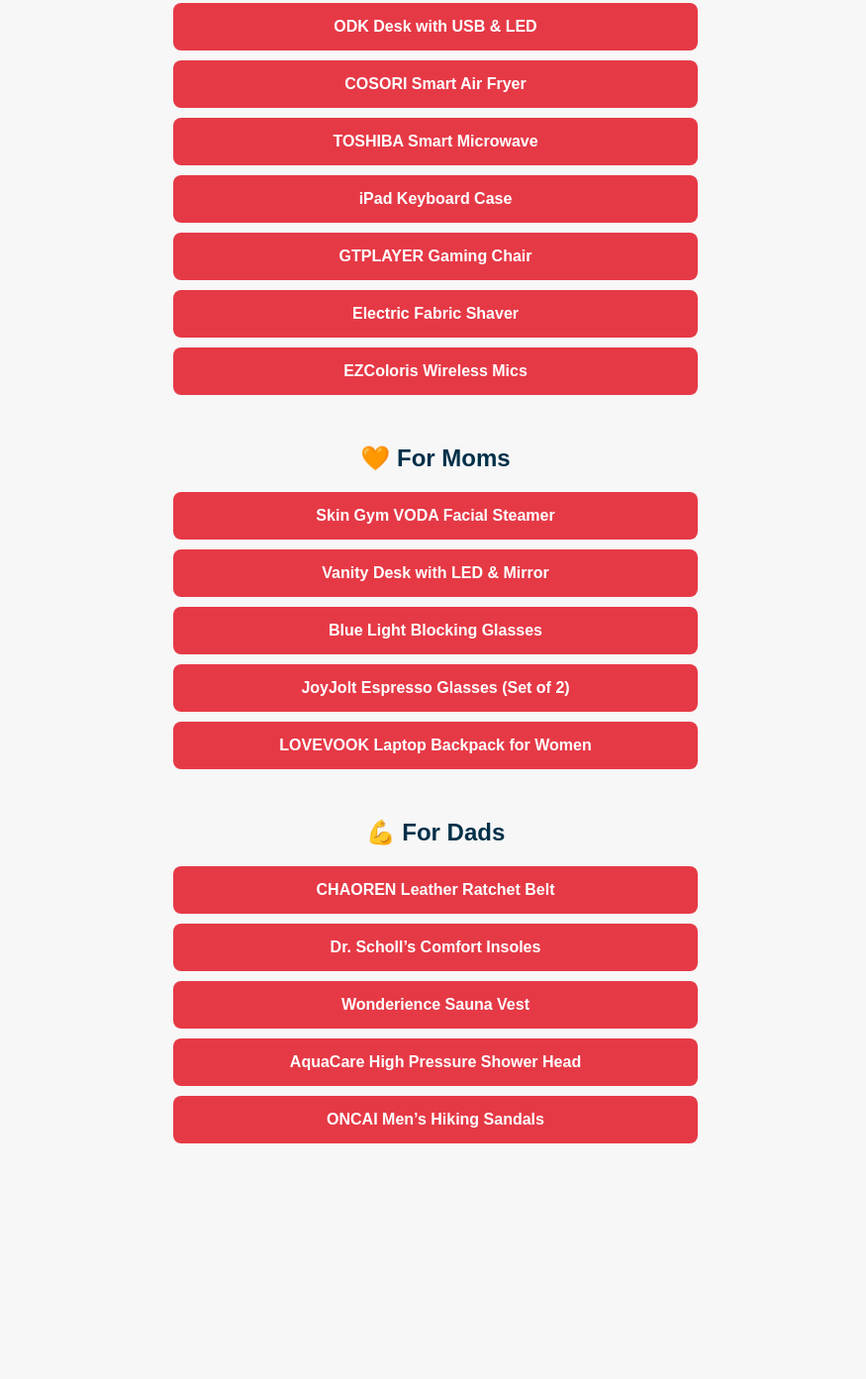
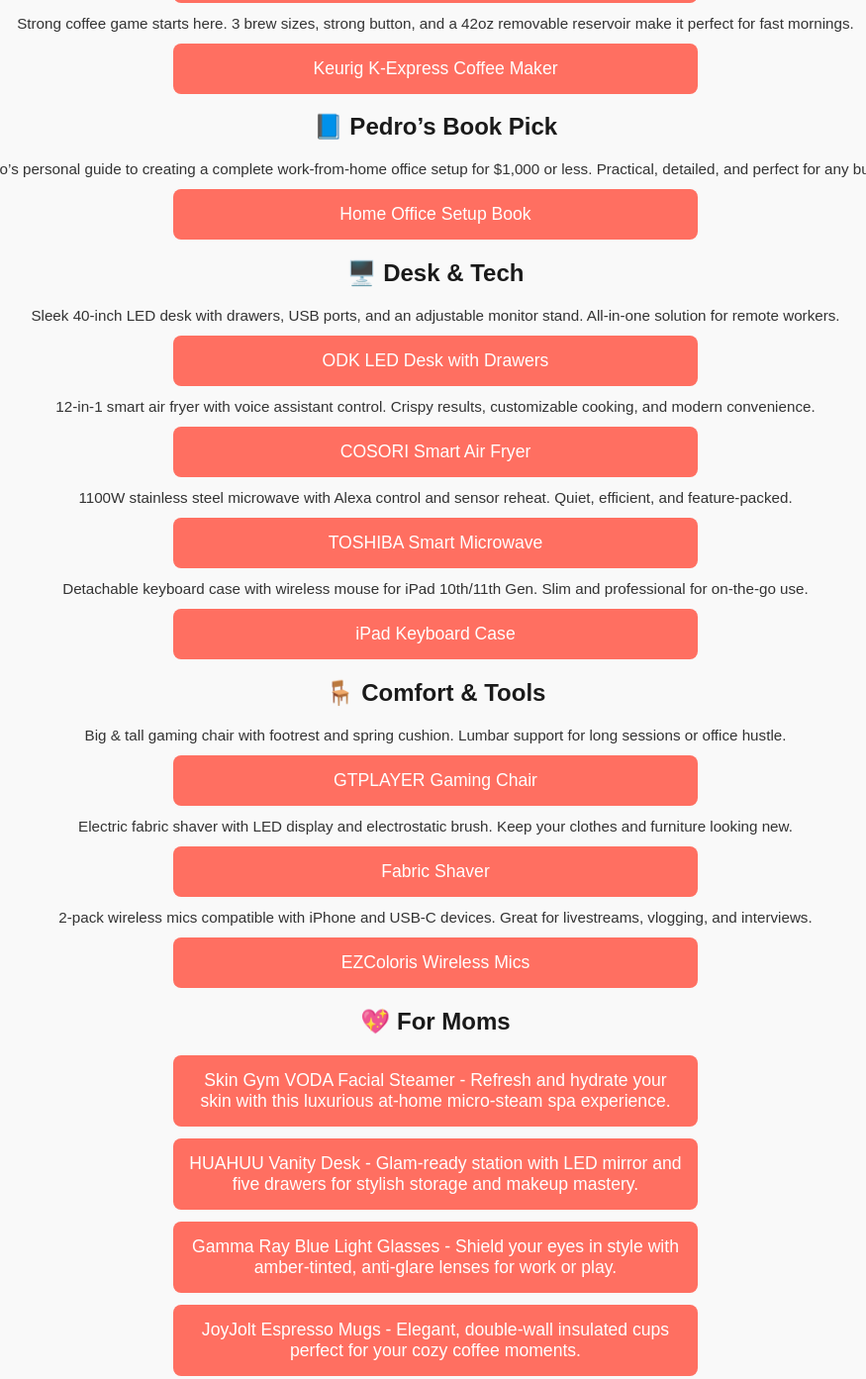
Before and after one commit to mrpedro74/vibeflex-site, a plain HTML site: page index.html in a window 1280 px wide. Shown: the part 531-1924 px from the top of the page at 99% size, without its empty margins (200-1075 px from the left). Before the commit the page ends 1744 px from the top, so only its background shows below. Drawn offline with Linux system fonts and the light colour scheme.

Commit message:
Add files via upload

```diff
--- a/index.html
+++ b/index.html
@@ -8,69 +8,114 @@
   <style>
     body {
       font-family: Arial, sans-serif;
-      background-color: #f7f7f7;
-      color: #222;
+      background-color: #f9f9f9;
+      color: #333;
+      padding: 40px 20px;
       text-align: center;
-      padding: 40px 20px;
     }
     h1, h2 {
-      color: #003049;
+      color: #1a1a1a;
     }
-    .button {
+    a.button {
       display: block;
-      background-color: #e63946;
-      color: #fff;
+      width: 90%;
+      max-width: 500px;
+      margin: 12px auto;
       padding: 15px;
-      margin: 10px auto;
+      background-color: #ff6f61;
+      color: white;
       text-decoration: none;
-      font-weight: bold;
+      font-size: 1.1em;
       border-radius: 8px;
-      max-width: 500px;
     }
-    .button:hover {
-      background-color: #d62828;
+    a.button:hover {
+      background-color: #e65c4f;
     }
-    section {
-      margin-top: 50px;
+    .desc {
+      font-size: 0.95em;
+      margin-bottom: 8px;
     }
   </style>
 </head>
 <body>
   <h1>Welcome to VibeFlex</h1>
-  <p>Handpicked viral and smart finds that level up your space, style, and daily grind.</p>
+  <p>Your handpicked hub for viral finds, smart tools, and everyday gear — all personally curated by Pedro.</p>
 
-  <section>
-    <h2>🛍️ Curated Product Picks</h2>
+  <h2>🔥 Hot Now</h2>
+  <div class="desc">Meal prep in style with these 30 airtight glass containers featuring upgraded snap-lock lids. Microwave, oven, and freezer friendly.</div>
   <a class="button" href="https://www.amazon.com/dp/B09J4NTZ9P?tag=pm330a-20" target="_blank">Glass Food Storage Containers</a>
-    <a class="button" href="https://www.amazon.com/dp/B0D4V7D76L?tag=pm330a-20" target="_blank">35-Pack Vacuum Storage Bags</a>
-    <a class="button" href="https://www.amazon.com/dp/B0F1D14FF8?tag=pm330a-20" target="_blank">Root Labs Shilajit Gummies</a>
+
+  <div class="desc">35-pack of vacuum bags to shrink down your comforters, clothes, and chaos. Includes hand pump for easy air removal.</div>
+  <a class="button" href="https://www.amazon.com/dp/B0D4V7D76L?tag=pm330a-20" target="_blank">Vacuum Space Saver Bags</a>
+
+  <h2>💪 Smart Health</h2>
+  <div class="desc">10-in-1 formula with Shilajit, Ashwagandha, and Maca for energy, focus, and vitality. Sugar-free and vegan-friendly.</div>
+  <a class="button" href="https://www.amazon.com/dp/B0F1D14FF8?tag=pm330a-20" target="_blank">Shilajit Gummies</a>
+
+  <div class="desc">Strong coffee game starts here. 3 brew sizes, strong button, and a 42oz removable reservoir make it perfect for fast mornings.</div>
   <a class="button" href="https://www.amazon.com/dp/B083248S3B?tag=pm330a-20" target="_blank">Keurig K-Express Coffee Maker</a>
-    <a class="button" href="https://www.amazon.com/dp/B0DH2LJCVV?tag=pm330a-20" target="_blank">Home Office Book – $1,000 Setup</a>
-    <a class="button" href="https://www.amazon.com/dp/B0CCVJ6GZM?tag=pm330a-20" target="_blank">ODK Desk with USB & LED</a>
+
+  <h2>📘 Pedro’s Book Pick</h2>
+  <div class="desc">Pedro’s personal guide to creating a complete work-from-home office setup for $1,000 or less. Practical, detailed, and perfect for any budget.</div>
+  <a class="button" href="https://www.amazon.com/dp/B0DH2LJCVV?tag=pm330a-20" target="_blank">Home Office Setup Book</a>
+
+  <h2>🖥️ Desk & Tech</h2>
+  <div class="desc">Sleek 40-inch LED desk with drawers, USB ports, and an adjustable monitor stand. All-in-one solution for remote workers.</div>
+  <a class="button" href="https://www.amazon.com/dp/B0CCVJ6GZM?tag=pm330a-20" target="_blank">ODK LED Desk with Drawers</a>
+
+  <div class="desc">12-in-1 smart air fryer with voice assistant control. Crispy results, customizable cooking, and modern convenience.</div>
   <a class="button" href="https://www.amazon.com/dp/B089ZT66H9?tag=pm330a-20" target="_blank">COSORI Smart Air Fryer</a>
+
+  <div class="desc">1100W stainless steel microwave with Alexa control and sensor reheat. Quiet, efficient, and feature-packed.</div>
   <a class="button" href="https://www.amazon.com/dp/B0847HWSCX?tag=pm330a-20" target="_blank">TOSHIBA Smart Microwave</a>
-    <a class="button" href="https://www.amazon.com/dp/B0B9R1ZJ5N?tag=pm330a-20" target="_blank">iPad Keyboard Case</a>
+
+  <div class="desc">Detachable keyboard case with wireless mouse for iPad 10th/11th Gen. Slim and professional for on-the-go use.</div>
+  <a class="button" href="https://www.amazon.com/dp/B0D9VBYLGR?tag=pm330a-20" target="_blank">iPad Keyboard Case</a>
+
+  <h2>🪑 Comfort & Tools</h2>
+  <div class="desc">Big & tall gaming chair with footrest and spring cushion. Lumbar support for long sessions or office hustle.</div>
   <a class="button" href="https://www.amazon.com/dp/B0DQL9RW5Y?tag=pm330a-20" target="_blank">GTPLAYER Gaming Chair</a>
-    <a class="button" href="https://www.amazon.com/dp/B0CWQLDVFM?tag=pm330a-20" target="_blank">Electric Fabric Shaver</a>
+
+  <div class="desc">Electric fabric shaver with LED display and electrostatic brush. Keep your clothes and furniture looking new.</div>
+  <a class="button" href="https://www.amazon.com/dp/B0CWQLDVFM?tag=pm330a-20" target="_blank">Fabric Shaver</a>
+
+  <div class="desc">2-pack wireless mics compatible with iPhone and USB-C devices. Great for livestreams, vlogging, and interviews.</div>
   <a class="button" href="https://www.amazon.com/dp/B0D8VQ8GVN?tag=pm330a-20" target="_blank">EZColoris Wireless Mics</a>
-  </section>
 
-  <section>
-    <h2>🧡 For Moms</h2>
-    <a class="button" href="https://www.amazon.com/gp/product/B091WK7VFC?tag=pm330a-20" target="_blank">Skin Gym VODA Facial Steamer</a>
-    <a class="button" href="https://www.amazon.com/gp/product/B0CYWF6MRM?tag=pm330a-20" target="_blank">Vanity Desk with LED & Mirror</a>
-    <a class="button" href="https://www.amazon.com/gp/product/B00BQ7KBV4?tag=pm330a-20" target="_blank">Blue Light Blocking Glasses</a>
-    <a class="button" href="https://www.amazon.com/gp/product/B01N07HRYP?tag=pm330a-20" target="_blank">JoyJolt Espresso Glasses (Set of 2)</a>
-    <a class="button" href="https://www.amazon.com/gp/product/B09QRQHJ8V?tag=pm330a-20" target="_blank">LOVEVOOK Laptop Backpack for Women</a>
-  </section>
 
-  <section>
-    <h2>💪 For Dads</h2>
-    <a class="button" href="https://www.amazon.com/gp/product/B083HWTKXY?tag=pm330a-20" target="_blank">CHAOREN Leather Ratchet Belt</a>
-    <a class="button" href="https://www.amazon.com/gp/product/B01M3VQZQ7?tag=pm330a-20" target="_blank">Dr. Scholl’s Comfort Insoles</a>
-    <a class="button" href="https://www.amazon.com/gp/product/B072KNFWZ2?tag=pm330a-20" target="_blank">Wonderience Sauna Vest</a>
-    <a class="button" href="https://www.amazon.com/gp/product/B08WPQ12XX?tag=pm330a-20" target="_blank">AquaCare High Pressure Shower Head</a>
-    <a class="button" href="https://www.amazon.com/gp/product/B0CSM3SR1T?tag=pm330a-20" target="_blank">ONCAI Men’s Hiking Sandals</a>
-  </section>
+    <h2>💖 For Moms</h2>
+    <a class="button" href="https://www.amazon.com/dp/B091WK7VFC?tag=pm330a-20" target="_blank">
+        Skin Gym VODA Facial Steamer - Refresh and hydrate your skin with this luxurious at-home micro-steam spa experience.
+    </a>
+    <a class="button" href="https://www.amazon.com/dp/B0CYWF6MRM?tag=pm330a-20" target="_blank">
+        HUAHUU Vanity Desk - Glam-ready station with LED mirror and five drawers for stylish storage and makeup mastery.
+    </a>
+    <a class="button" href="https://www.amazon.com/dp/B00BQ7KBV4?tag=pm330a-20" target="_blank">
+        Gamma Ray Blue Light Glasses - Shield your eyes in style with amber-tinted, anti-glare lenses for work or play.
+    </a>
+    <a class="button" href="https://www.amazon.com/dp/B01N07HRYP?tag=pm330a-20" target="_blank">
+        JoyJolt Espresso Mugs - Elegant, double-wall insulated cups perfect for your cozy coffee moments.
+    </a>
+    <a class="button" href="https://www.amazon.com/dp/B09QRQHJ8V?tag=pm330a-20" target="_blank">
+        LOVEVOOK Laptop Backpack - Chic, practical, and built for busy moms—fit your tech and essentials with flair.
+    </a>
+
+    <h2>👔 For Dads</h2>
+    <a class="button" href="https://www.amazon.com/dp/B083HWTKXY?tag=pm330a-20" target="_blank">
+        CHAOREN Leather Belt - Sharp, adjustable, and classic—perfect for dads who dress to impress.
+    </a>
+    <a class="button" href="https://www.amazon.com/dp/B01M3VQZQ7?tag=pm330a-20" target="_blank">
+        Dr. Scholl’s Support Insoles - Cushioned comfort for dads on the go—because every step should feel right.
+    </a>
+    <a class="button" href="https://www.amazon.com/dp/B072KNFWZ2?tag=pm330a-20" target="_blank">
+        Wonderience Sauna Vest - Burn and sculpt with this workout-ready, sweat-enhancing compression tank.
+    </a>
+    <a class="button" href="https://www.amazon.com/dp/B08WPQ12XX?tag=pm330a-20" target="_blank">
+        AquaCare Shower Head - Spa-grade power with anti-clog jets and a wash mode perfect for pets, tiles, and dad.
+    </a>
+    <a class="button" href="https://www.amazon.com/dp/B0CSM3SR1T?tag=pm330a-20" target="_blank">
+        ONCAI Hiking Sandals - Durable, breathable, and adjustable sandals for all of dad’s outdoor adventures.
+    </a>
+
 </body>
 </html>
```
Lines whose indentation alone changed are shown as unchanged.
